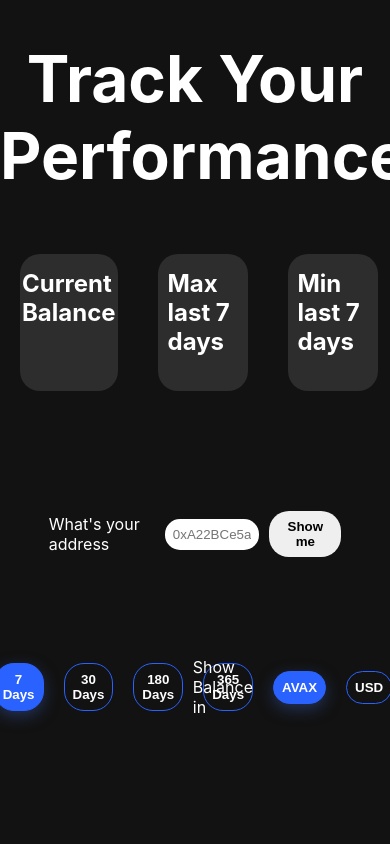
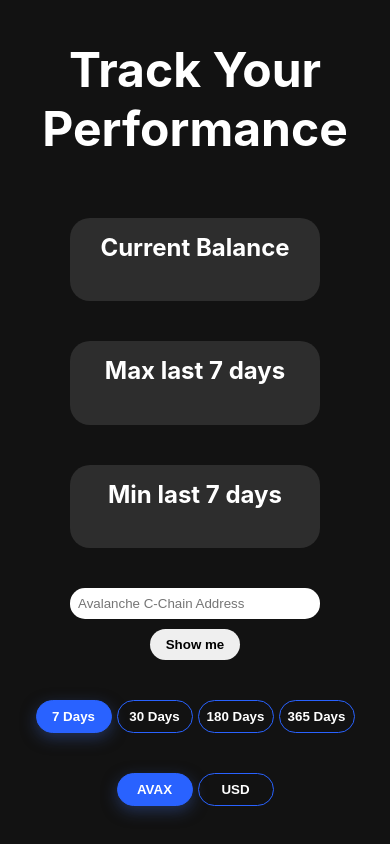
Before and after one commit to Toonba/walletTracker, a Next.js app: page / in a window 390 px wide. Built offline with nearby package versions, Linux system fonts and the light colour scheme; what web3 would draw is missing.

Commit message:
improved style for big screen and mobile

```diff
--- a/Components/AddressInput/AddressInput.jsx
+++ b/Components/AddressInput/AddressInput.jsx
@@ -21,10 +21,10 @@ export default function AddressInput() {
   return (
     <section className={styles.inputSection}>
       <form className={styles.form} action="" onSubmit={handleSubmit}>
-        <label className={styles.label} htmlFor="addy">
+        {/* <label className={styles.label} htmlFor="addy">
           What's your address
-        </label>
-        <input className={styles.input} type="text" id="addy" name="addy" onChange={handleInputChange} value={address} placeholder="0xA22BCe5a3CB160399bD30E74D5e8B16D3C0c2d6B" />
+        </label> */}
+        <input className={styles.input} type="text" id="addy" name="addy" onChange={handleInputChange} value={address} placeholder="Avalanche C-Chain Address" />
         <button className={styles.button}>Show me</button>
       </form>
     </section>
--- a/Components/SelectOptions/SelectOptions.jsx
+++ b/Components/SelectOptions/SelectOptions.jsx
@@ -21,7 +21,6 @@ export default function SelectRange() {
   return (
     <section className={styles.selectOptionsSection}>
       <div className={styles.rangeContainer}>
-        <p>Last</p>
         <button className={`${styles.rangeChoice} ${rangeActive === 0 ? styles.active : ''} `} onClick={() => handleSelectRangeChange(7, 0)}>
           7 Days
         </button>
@@ -36,7 +35,6 @@ export default function SelectRange() {
         </button>
       </div>
       <div className={styles.currencyContainer}>
-        <p>Show Balance in </p>
         <button className={`${styles.currencyChoice} ${currencyActive === 0 ? styles.active : ''} `} onClick={() => handleSelectCurrencyChange('crypto', 0)}>
           AVAX
         </button>
--- a/Service/getUsdData.js
+++ b/Service/getUsdData.js
@@ -39,7 +39,7 @@ export function getUsdBalance(cryptoBalanceData, usdPriceData) {
     if (usdMatchingPrice) {
       return {
         time: balanceItem.time,
-        value: balanceItem.value * usdMatchingPrice.price
+        value: parseFloat((balanceItem.value * usdMatchingPrice.price).toFixed(2))
       }
     } else {
       console.log(`No usdPrice for ${balanceItem.time}`)
--- a/Service/web3.js
+++ b/Service/web3.js
@@ -63,7 +63,7 @@ async function getBlockNumberForEachTimestampRange(timestampForAllDayInRange) {
 
 async function getBalanceForSpecificBlockNumber(address, blockNumber) {
   const balanceInWei = await web3.eth.getBalance(address, blockNumber)
-  const balanceInAVAX = parseFloat((Number(balanceInWei) / 1e18).toFixed(4))
+  const balanceInAVAX = parseFloat((Number(balanceInWei) / 1e18).toFixed(2))
   return balanceInAVAX
 }
 
--- a/styles/AddressInput.module.css
+++ b/styles/AddressInput.module.css
@@ -1,6 +1,7 @@
 .inputSection {
   width: 100%;
-  margin: 100px 0;
+  max-width: 1440px;
+  margin: 100px auto;
 }
 
 .form {
@@ -26,3 +27,19 @@
   border-radius: 20px;
   border: none;
 }
+
+@media (max-width: 850px) {
+  .inputSection {
+    margin: 20px auto;
+  }
+  .form {
+    flex-direction: column;
+    justify-content: center;
+    align-items: center;
+  }
+  .input {
+    min-width: 250px;
+    max-width: 250px;
+    margin-bottom: 10px;
+  }
+}
--- a/styles/DataSummary.module.css
+++ b/styles/DataSummary.module.css
@@ -1,12 +1,16 @@
 .summaryContainer {
+  max-width: 1440px;
   width: 100%;
+  margin: 0 auto;
   display: flex;
   justify-content: space-between;
+  align-items: center;
 }
 
 .card {
   background-color: #2d2d2d;
   width: 25%;
+  max-width: 300px;
   aspect-ratio: 3;
   display: flex;
   flex-direction: column;
@@ -22,3 +26,15 @@
   text-align: center;
   margin-top: 20px;
 }
+
+@media (max-width: 850px) {
+  .summaryContainer {
+    flex-direction: column;
+    justify-content: center;
+    align-items: center;
+  }
+  .card {
+    min-width: 250px;
+    aspect-ratio: 3;
+  }
+}
--- a/styles/Loader.module.css
+++ b/styles/Loader.module.css
@@ -33,3 +33,15 @@
     transform: rotate(360deg);
   }
 }
+
+@media (max-width: 850px) {
+  .loaderRing {
+    width: 40px;
+    height: 40px;
+    margin-top: -10px;
+  }
+  .loaderRing div {
+    width: 32px;
+    height: 32px;
+  }
+}
--- a/styles/SelectOptions.module.css
+++ b/styles/SelectOptions.module.css
@@ -1,15 +1,16 @@
 .selectOptionsSection {
-  width: 100%;
-  margin: 10px 0;
+  max-width: 1440px;
+  margin: 10px auto;
   display: flex;
-  justify-content: flex-end;
+  flex-direction: column;
+  justify-content: center;
   align-items: center;
 }
 
 .rangeContainer,
 .currencyContainer {
   width: 50%;
-  margin: 0 auto;
+  margin: 20px auto;
   display: flex;
   justify-content: center;
   column-gap: 20px;
@@ -35,3 +36,14 @@
   background-color: #2962ff;
   box-shadow: 0px 5px 15px rgba(52, 82, 158, 0.5);
 }
+
+@media (max-width: 850px) {
+  .rangeChoice,
+  .currencyChoice {
+    min-width: 76px;
+  }
+  .rangeContainer,
+  .currencyContainer {
+    column-gap: 5px;
+  }
+}
--- a/styles/globals.css
+++ b/styles/globals.css
@@ -63,6 +63,7 @@ button {
   display: flex;
   justify-content: center;
   align-items: center;
+  border-radius: 20px;
 }
 
 h1 {
@@ -71,3 +72,12 @@ h1 {
   font-size: 4rem;
   margin: 40px 0;
 }
+
+@media (max-width: 850px) {
+  h1 {
+    font-size: 3rem;
+  }
+  .chartContainer {
+    padding: 5px;
+  }
+}
```
